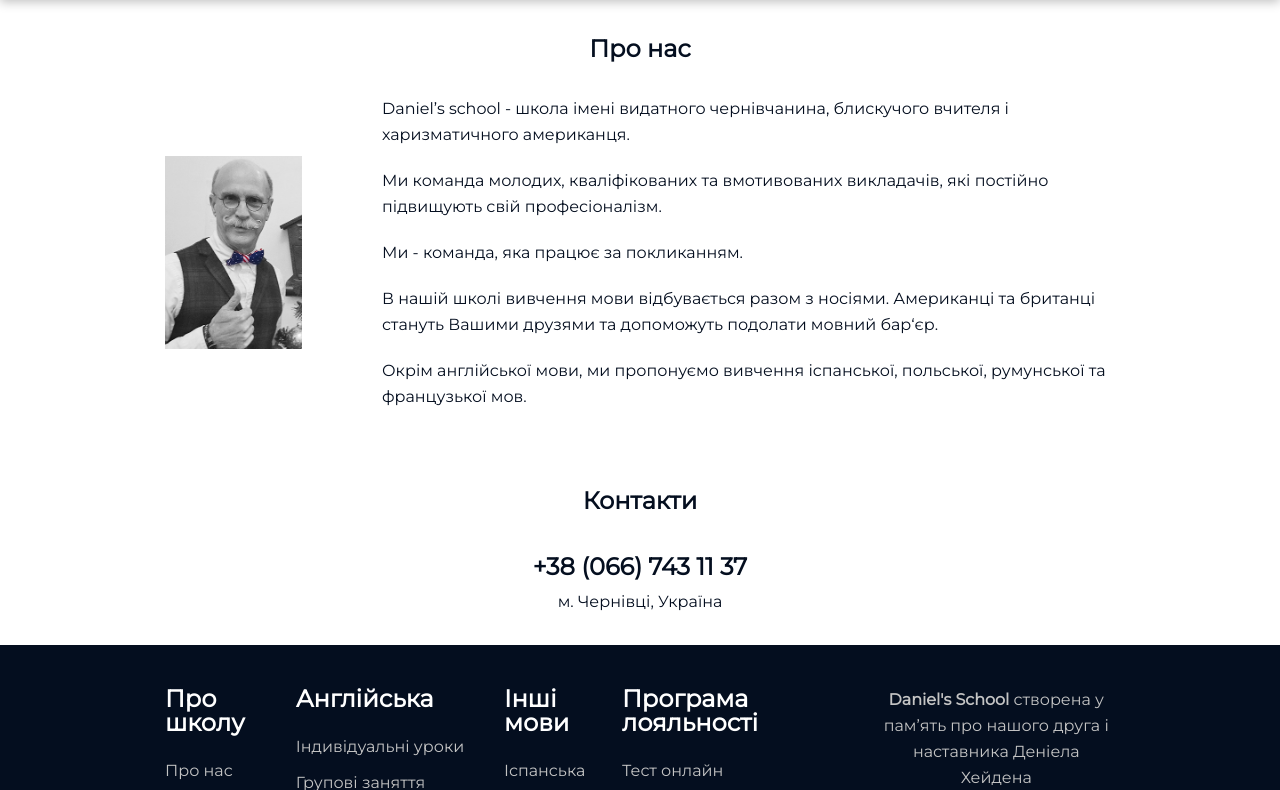
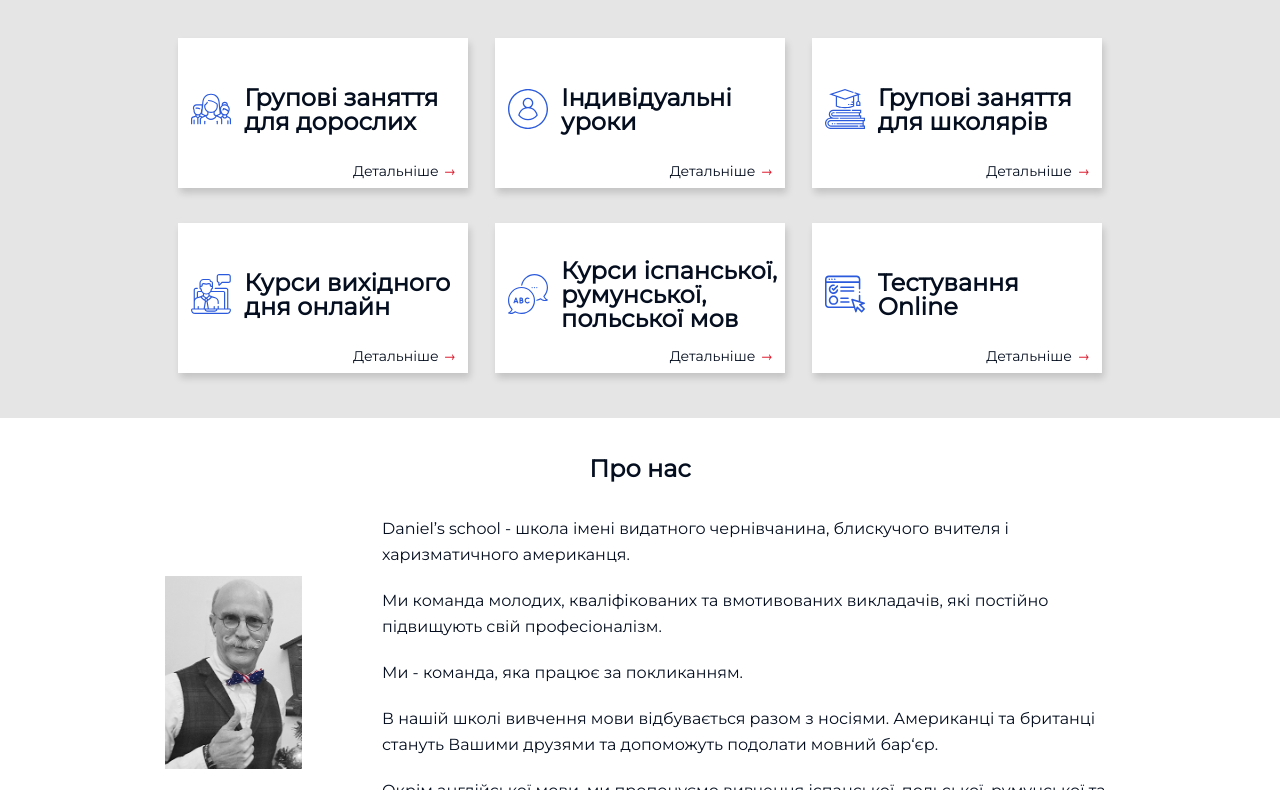
Before and after one commit to elmaester/danielschool, a Gatsby site: page / in a window 1280 px wide. Shown: the part 96-886 px from the top of the page. Built offline with nearby package versions, Linux system fonts and the light colour scheme; Gatsby itself is replaced by a stand-in of ours.

Commit message:
services component

```diff
--- a/src/components/AboutUs.js
+++ b/src/components/AboutUs.js
@@ -57,7 +57,7 @@ const AboutUs = () => {
       <h2>{heading[lang]}</h2>
       <FlexContainerSC>
         <DanielImageContainerSC>
-          <StaticImage src="../images/Daniel.jpg" />
+          <StaticImage src="../images/Daniel.jpg" alt="Daniel Hayden" />
         </DanielImageContainerSC>
         <ParagraphsContainerSC>
           {paragraphs.map((paragraph, index) => (
--- a/src/components/Footer.js
+++ b/src/components/Footer.js
@@ -33,8 +33,6 @@ const NavItem = styled.li`
   }
   a {
     padding: 2px 0;
-    text-decoration: none;
-    color: ${greyColor};
     &:hover {
       border-bottom: 1px solid #de1a3e;
       color: white;
@@ -73,7 +71,6 @@ const PrivacyNotice = styled.div`
   a {
     font-size: 14px;
     color: #818181;
-    text-decoration: none;
     &:hover {
       color: white;
     }
--- a/src/components/GlobalStyle.js
+++ b/src/components/GlobalStyle.js
@@ -46,6 +46,10 @@ table {
 	border-collapse: collapse;
 	border-spacing: 0;
 }
+a {
+	text-decoration: none;
+	color: inherit;
+}
 `;
 
 const GlobalStyle = ({ children }) => (
--- /dev/null
+++ b/src/components/Service.js
@@ -0,0 +1,80 @@
+import * as React from "react";
+import styled from "styled-components";
+import { Link } from "gatsby";
+import GlobalContext from "../global-context";
+import { more } from "../text/servicesText";
+import { sizes } from "../responsive";
+
+const ServiceSC = styled.div`
+  background-color: white;
+  height: 150px;
+  max-height: 150px;
+  padding-top: 20px;
+  box-sizing: border-box;
+  width: 290px;
+  max-width: 290px;
+  box-shadow: 2px 5px 7px rgba(0, 0, 0, 0.15);
+  margin: 0 auto 10px;
+  ${sizes.tablet} {
+    margin-bottom: 20px;
+  }
+  ${sizes.desktop} {
+    margin-bottom: 35px;
+    &:hover {
+      transform: scale(1.02);
+      transition: 0.15s ease-out;
+    }
+  }
+  a {
+    margin-right: 10px;
+    font-size: 14px;
+  }
+`;
+
+const InnerContainerSC = styled.div`
+  display: flex;
+  align-items: center;
+  height: 105px;
+  max-height: 105px;
+  h2 {
+    font-size: 24px;
+  }
+`;
+
+const LinkContainerSC = styled.div`
+  text-align: right;
+  margin-top: auto;
+`;
+
+const IconContainerSC = styled.div`
+  width: 40px;
+  min-width: 40px;
+  max-width: 40px;
+  margin: 0 13px;
+`;
+
+const ArrowSC = styled.span`
+  color: #dd1d2f;
+  display: inline-block;
+  font-weight: bold;
+  transform: translateY(-2.5px) scaleY(1.5);
+`;
+
+const Service = ({ service }) => {
+  const { lang } = React.useContext(GlobalContext);
+  return (
+    <ServiceSC>
+      <InnerContainerSC>
+        <IconContainerSC>{service.icon()}</IconContainerSC>
+        <h2>{service[lang]}</h2>
+      </InnerContainerSC>
+      <LinkContainerSC>
+        <Link to={service.link}>
+          {more[lang]} <ArrowSC>→</ArrowSC>
+        </Link>
+      </LinkContainerSC>
+    </ServiceSC>
+  );
+};
+
+export default Service;
--- /dev/null
+++ b/src/components/Services.js
@@ -0,0 +1,37 @@
+import * as React from "react";
+import styled from "styled-components";
+import { paddings, sizes } from "../responsive";
+import { services } from "../text/servicesText";
+import Service from "./Service";
+
+const ServicesSC = styled.section`
+  padding: 40px ${paddings.phone}px 30px;
+  background-color: #e5e5e5;
+  ${sizes.tablet} {
+    display: grid;
+    grid-template-columns: 1fr 1fr;
+    padding-bottom: 20px;
+  }
+  ${sizes.tabletLandscape} {
+    padding-left: ${paddings.tabletLandscape}px;
+    padding-right: ${paddings.tabletLandscape}px;
+  }
+  ${sizes.desktop} {
+    grid-template-columns: 1fr 1fr 1fr;
+    padding-left: ${paddings.desktop}px;
+    padding-right: ${paddings.desktop}px;
+    padding-bottom: 10px;
+  }
+`
+
+const Services = () => {
+  return (
+    <ServicesSC>
+      {services.map((service, index) => (
+        <Service key={index} service={service}/>
+      ))}
+    </ServicesSC>
+  );
+};
+
+export default Services;
--- a/src/pages/index.js
+++ b/src/pages/index.js
@@ -4,10 +4,12 @@ import Contacts from "../components/Contacts";
 import Footer from "../components/Footer";
 import GlobalStyle from "../components/GlobalStyle";
 import Header from "../components/Header";
+import Services from "../components/Services";
 
 const IndexPage = () => (
   <GlobalStyle>
     <Header />
+    <Services />
     <AboutUs />
     <Contacts />
     <Footer />
--- a/src/text/aboutUsText.js
+++ b/src/text/aboutUsText.js
@@ -19,6 +19,6 @@ export const paragraphs = [
   },
   {
     uk: "Окрім англійської мови, ми пропонуємо вивчення іспанської, польської, румунської та французької мов.",
-    en: "Apart from English we also offer tutoring in Spanish, Polish, Romanian and French.",
+    en: "Apart from English we also offer Spanish, Polish, Romanian and French classes.",
   },
 ];
--- a/src/text/servicesText.js
+++ b/src/text/servicesText.js
@@ -1,33 +1,48 @@
+import * as React from 'react';
+
+import GroupClassesIcon from "../images/team.svg";
+import PersonalLessonsIcon from "../images/user.svg";
+import GroupSchoolIcon from "../images/knowledge.svg";
+import OnlineWeekendIcon from "../images/job-interview.svg";
+import OtherLanguagesIcon from "../images/linguistics.svg";
+import OnlineTestingIcon from "../images/exam.svg";
+
 export const services = [
   {
     uk: "Групові заняття для дорослих",
     en: "Group classes for adults",
-    iconName: "team",
+    icon: () => <GroupClassesIcon />,
+    link: "group-classes-adults",
   },
   {
     uk: "Індивідуальні уроки",
     en: "Personal lessons",
-    iconName: "user",
+    icon: () => <PersonalLessonsIcon />,
+    link: "personal-lessons",
   },
   {
     uk: "Групові заняття для школярів",
     en: "Group classes for school students",
-    iconName: "knowledge",
+    icon: () => <GroupSchoolIcon />,
+    link: "group-classes-school",
   },
   {
     uk: "Курси вихідного дня онлайн",
     en: "Online weekend courses",
-    iconName: "job-interview",
+    icon: () => <OnlineWeekendIcon />,
+    link: "online-weekend",
   },
   {
     uk: "Курси іспанської, румунської, польської мов",
     en: "Spanish, Romanian and Polish courses",
-    iconName: "linguistics",
+    icon: () => <OtherLanguagesIcon />,
+    link: "other-languages",
   },
   {
     uk: "Тестування Online",
     en: "Online testing",
-    iconName: "exam",
+    icon: () => <OnlineTestingIcon />,
+    link: "online-test",
   },
 ];
 
```
